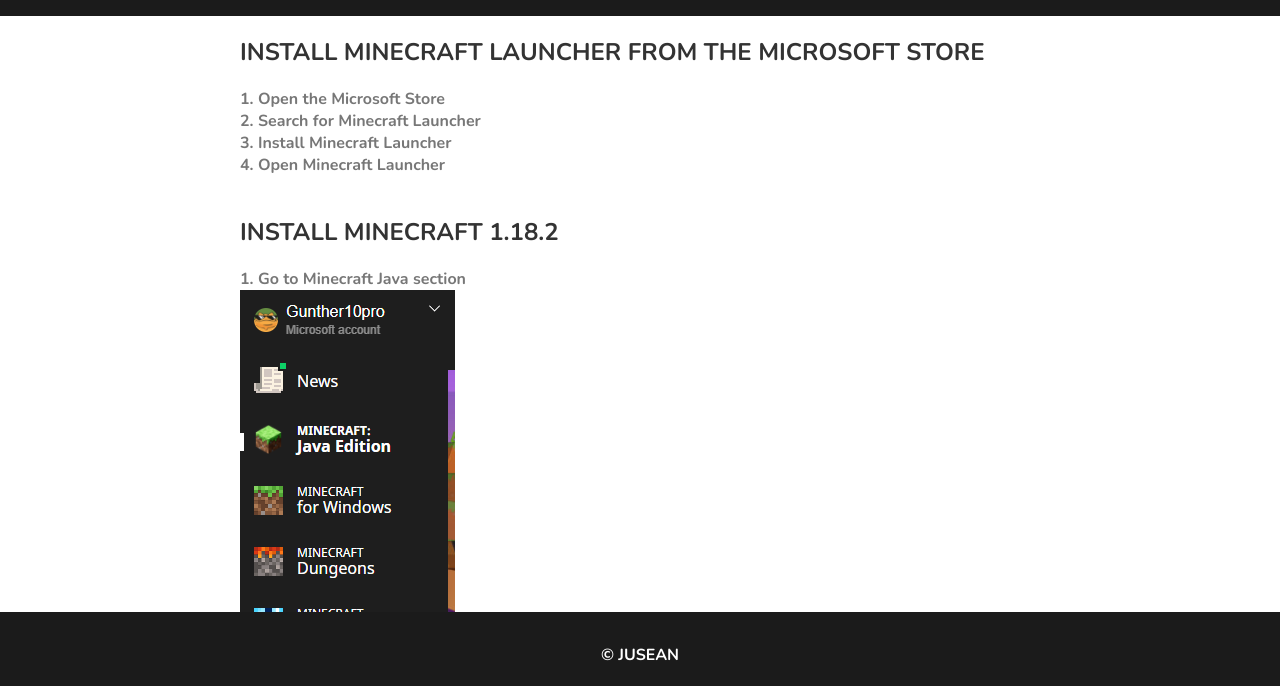
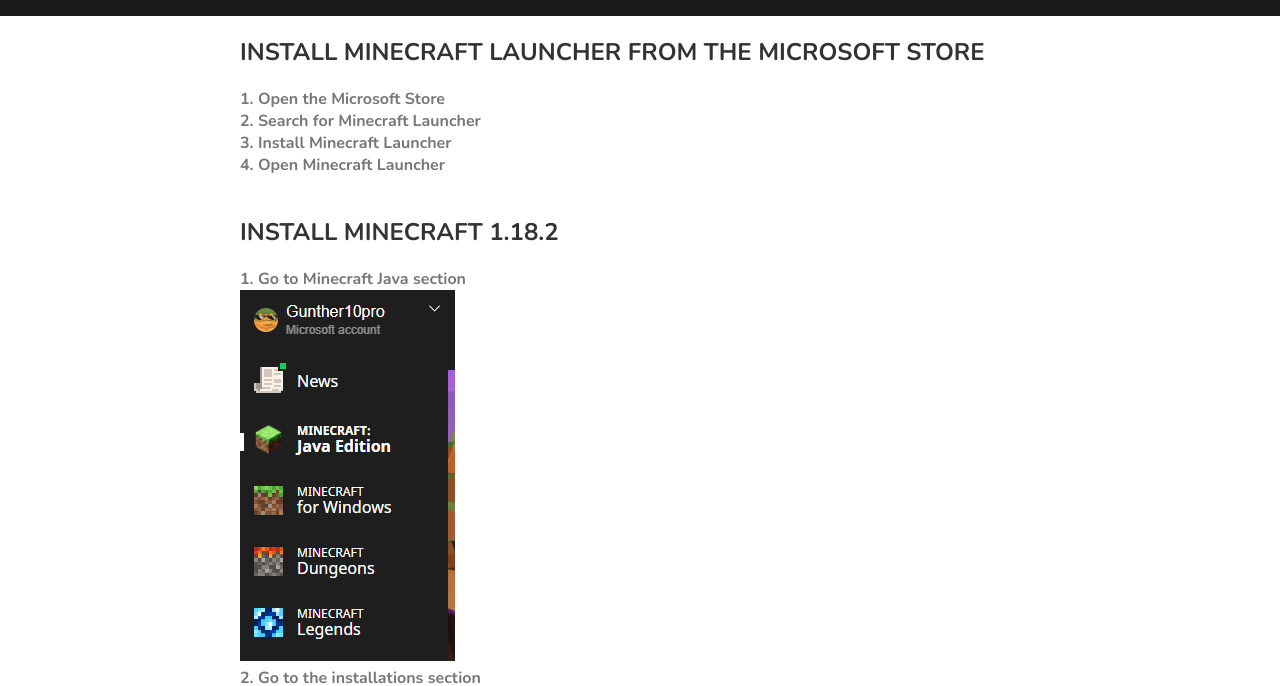
Before and after one commit to JUSEAN/minecraft-guia, a plain HTML site: page index.html in a window 1280 px wide. Shown: the part 102-788 px from the top of the page. Drawn offline with nearby package versions, Linux system fonts and the light colour scheme.

Commit message:
Update index.html

```diff
--- a/index.html
+++ b/index.html
@@ -56,12 +56,5 @@
         </article>
 
     </section>
-
-    <footer>
-        <p>&copy; JUSEAN</p>
-    </footer>
 </body>
 </html>
-
-</body>
-</html>
```
